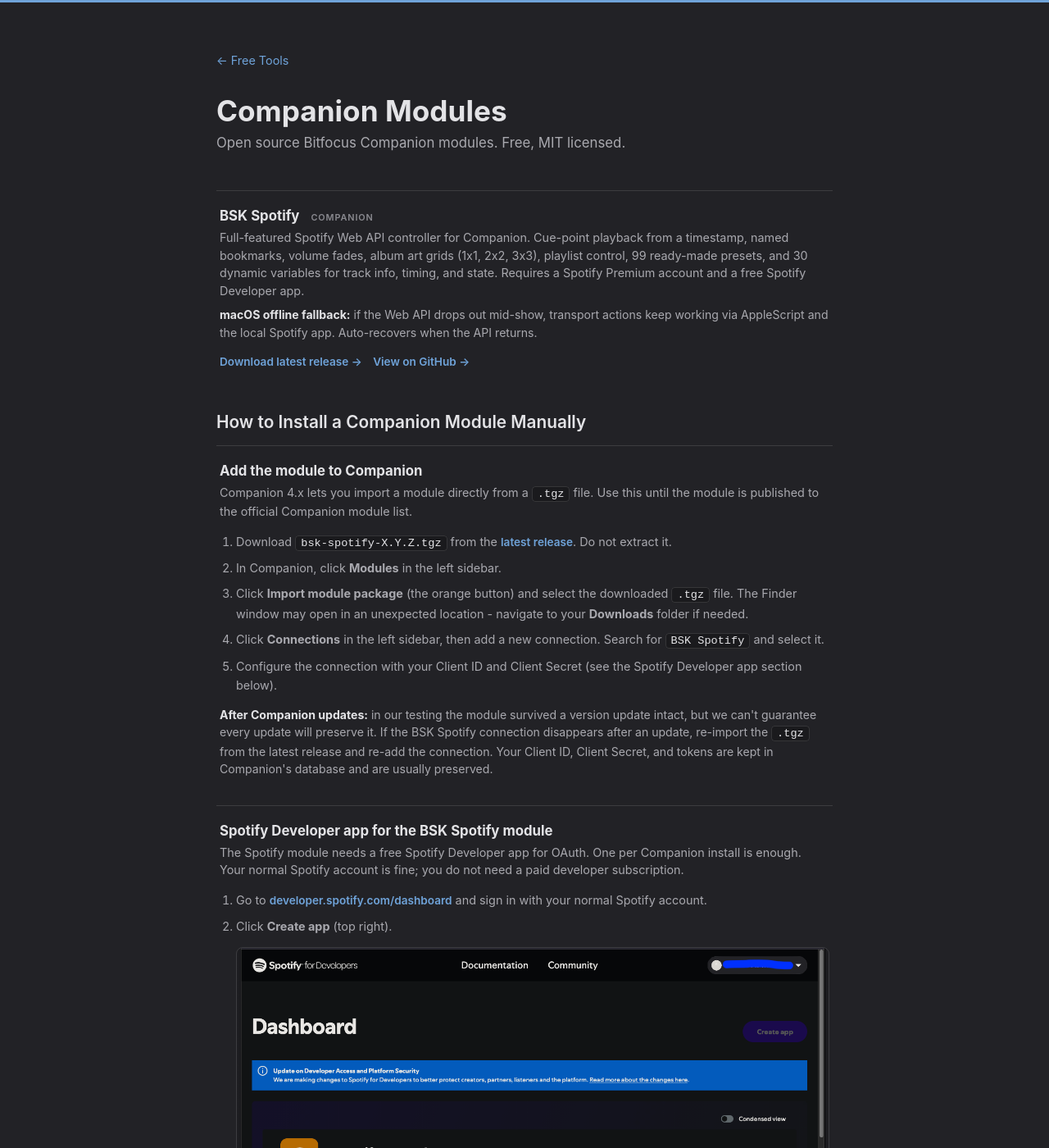
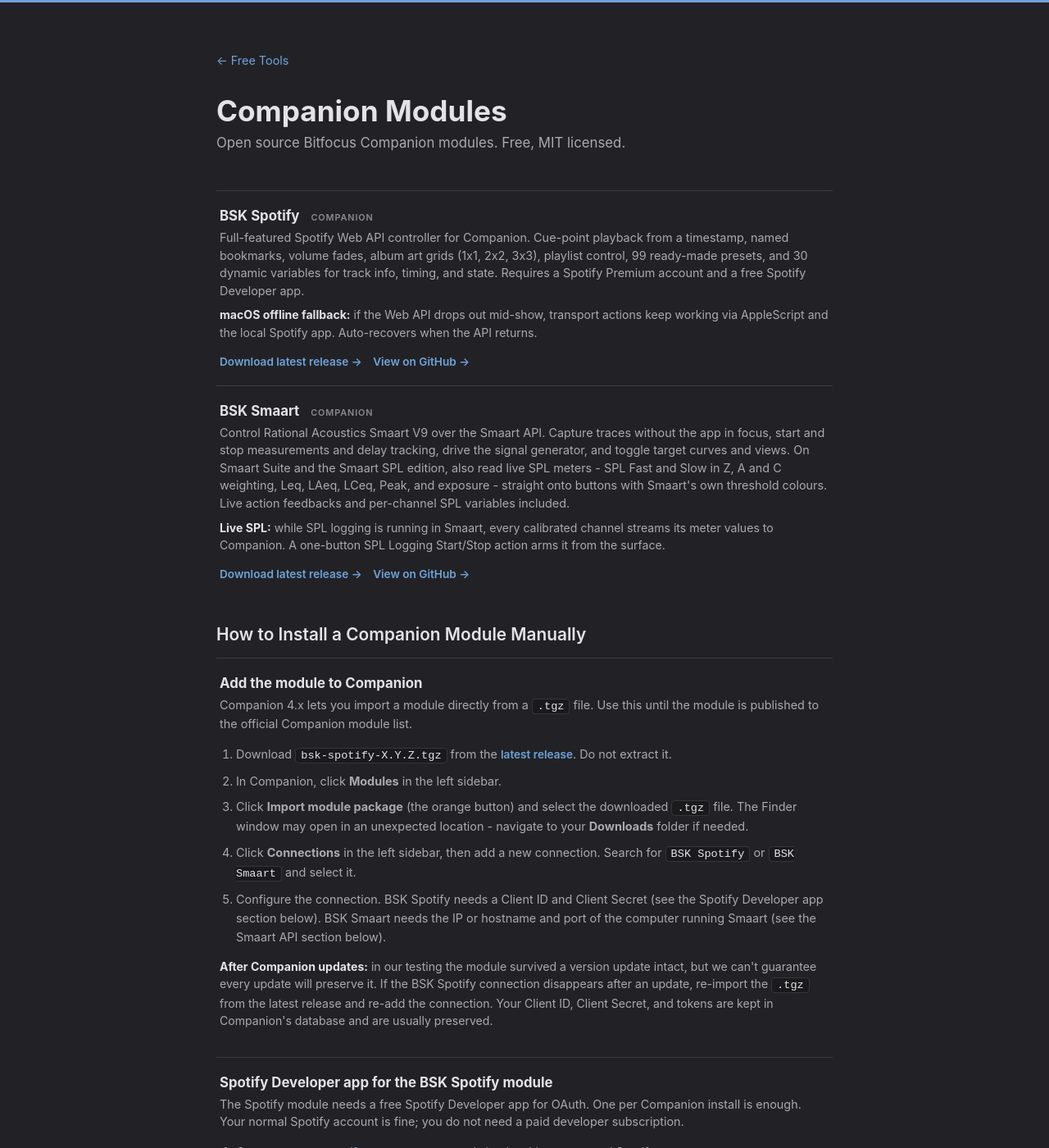
Before and after one commit to BSKapps/bskapps.github.io, a Jekyll site: the page tools/companion/index.html, which Jekyll copies as it is, in a window 1280 px wide and 1400 px high. Shown: the whole window at 82% size. Built offline with Jekyll 4.4.1, drawn with Linux system fonts in a browser that asks for light colours; some of the changed text lies outside the part shown.

Commit message:
Add BSK Smaart Companion module to Free Tools, house-ads, and setup article
- Companion Modules page: BSK Smaart module card + Smaart API setup section; install steps generalised for both modules
- Homepage Free Tools grid: BSK Smaart tile
- Free Tools hub: Companion Modules now lists both modules
- Button Maker More free tools strip: BSK Smaart tile
- Companion module setup article: Smaart section + meta
- New images/smaart-module-icon.svg

```diff
--- a/tools/companion/index.html
+++ b/tools/companion/index.html
@@ -29,6 +29,14 @@
             &nbsp; <a class="download-link" href="https://github.com/BSKapps/companion-module-bsk-spotify" target="_blank" rel="noopener">View on GitHub &rarr;</a>
         </div>
 
+        <div class="script-card">
+            <h3>BSK Smaart <span class="badge">Companion</span></h3>
+            <p>Control Rational Acoustics Smaart V9 over the Smaart API. Capture traces without the app in focus, start and stop measurements and delay tracking, drive the signal generator, and toggle target curves and views. On Smaart Suite and the Smaart SPL edition, also read live SPL meters - SPL Fast and Slow in Z, A and C weighting, Leq, LAeq, LCeq, Peak, and exposure - straight onto buttons with Smaart's own threshold colours. Live action feedbacks and per-channel SPL variables included.</p>
+            <p class="note-line"><strong>Live SPL:</strong> while SPL logging is running in Smaart, every calibrated channel streams its meter values to Companion. A one-button SPL Logging Start/Stop action arms it from the surface.</p>
+            <a class="download-link" href="https://github.com/BSKapps/companion-module-bsk-smaart/releases/latest" target="_blank" rel="noopener">Download latest release &rarr;</a>
+            &nbsp; <a class="download-link" href="https://github.com/BSKapps/companion-module-bsk-smaart" target="_blank" rel="noopener">View on GitHub &rarr;</a>
+        </div>
+
         <h2 class="section-title" style="margin-top: 32px; margin-bottom: 16px;">How to Install a Companion Module Manually</h2>
 
         <div class="script-card setup">
@@ -38,8 +46,8 @@
                 <li>Download <code>bsk-spotify-X.Y.Z.tgz</code> from the <a class="download-link" href="https://github.com/BSKapps/companion-module-bsk-spotify/releases/latest" target="_blank" rel="noopener">latest release</a>. Do not extract it.</li>
                 <li>In Companion, click <strong>Modules</strong> in the left sidebar.</li>
                 <li>Click <strong>Import module package</strong> (the orange button) and select the downloaded <code>.tgz</code> file. The Finder window may open in an unexpected location - navigate to your <strong>Downloads</strong> folder if needed.</li>
-                <li>Click <strong>Connections</strong> in the left sidebar, then add a new connection. Search for <code>BSK Spotify</code> and select it.</li>
-                <li>Configure the connection with your Client ID and Client Secret (see the Spotify Developer app section below).</li>
+                <li>Click <strong>Connections</strong> in the left sidebar, then add a new connection. Search for <code>BSK Spotify</code> or <code>BSK Smaart</code> and select it.</li>
+                <li>Configure the connection. BSK Spotify needs a Client ID and Client Secret (see the Spotify Developer app section below). BSK Smaart needs the IP or hostname and port of the computer running Smaart (see the Smaart API section below).</li>
             </ol>
             <p class="note-line" style="margin-top:14px;"><strong>After Companion updates:</strong> in our testing the module survived a version update intact, but we can't guarantee every update will preserve it. If the BSK Spotify connection disappears after an update, re-import the <code>.tgz</code> from the latest release and re-add the connection. Your Client ID, Client Secret, and tokens are kept in Companion's database and are usually preserved.</p>
         </div>
@@ -74,6 +82,18 @@
             <p class="note-line" style="margin-top:14px;"><strong>If Authenticate fails with "INVALID_CLIENT" or similar:</strong> the most common cause is the Redirect URI in your Spotify app does not match <code>http://127.0.0.1:4115/callback</code> exactly. Whitespace, https vs http, or a trailing slash will all break it. Double-check it appears in the Redirect URIs list and re-save the Spotify app if needed.</p>
         </div>
 
+        <div class="script-card setup">
+            <h3>Smaart API for the BSK Smaart module</h3>
+            <p>The Smaart module talks to Smaart over its built-in API. No account or developer app is needed, you just enable the API in Smaart.</p>
+            <ol class="steps">
+                <li>In Smaart, open <strong>Options &gt; Preferences &gt; API</strong>.</li>
+                <li>Tick <strong>Enabled</strong> and note the <strong>Port</strong> (default <code>26000</code>). Set a password only if you want one.</li>
+                <li>In the Companion connection, enter the IP or hostname of the computer running Smaart (use <code>localhost</code> if Companion and Smaart are on the same machine), the port, and the password if you set one.</li>
+                <li>Live SPL values need SPL logging running in Smaart. Start it there, or put the module's <strong>SPL Logging Start/Stop</strong> action on a button.</li>
+            </ol>
+            <p class="note-line" style="margin-top:14px;">Commands go over the network, so Smaart does not need to be the front application and can even run on a different computer.</p>
+        </div>
+
         <footer>
             <p>&copy; 2026 BSK Apps &middot; ABN 75 146 604 896</p>
             <p><a href="/contact">Contact</a> &middot; <a href="/about">About</a> &middot; <a href="/privacy">Privacy</a> &middot; <a href="/terms">Terms</a> &middot; <a href="/refund">Refund Policy</a></p>
--- a/tools/index.html
+++ b/tools/index.html
@@ -29,8 +29,8 @@
 
         <a class="post" href="/tools/companion/">
             <h2>Companion Modules</h2>
-            <p class="label">1 module</p>
-            <p>BSK Spotify: full-featured Spotify control for Bitfocus Companion. 99 presets, 30 variables, macOS offline fallback. Free, MIT licensed.</p>
+            <p class="label">2 modules</p>
+            <p>BSK Spotify: full-featured Spotify control for Bitfocus Companion, 99 presets, 30 variables, macOS offline fallback. BSK Smaart: control Rational Acoustics Smaart V9 - trace capture, live SPL readouts, generator and measurement control. Free, MIT licensed.</p>
         </a>
 
         <a class="post" href="/buttonmaker/">
```
Also changed, not shown: articles/companion-module-setup/index.html (+6 -2 lines), buttonmaker/index.html (+11 -0 lines), index.html (+12 -0 lines), images/smaart-module-icon.svg (added).
